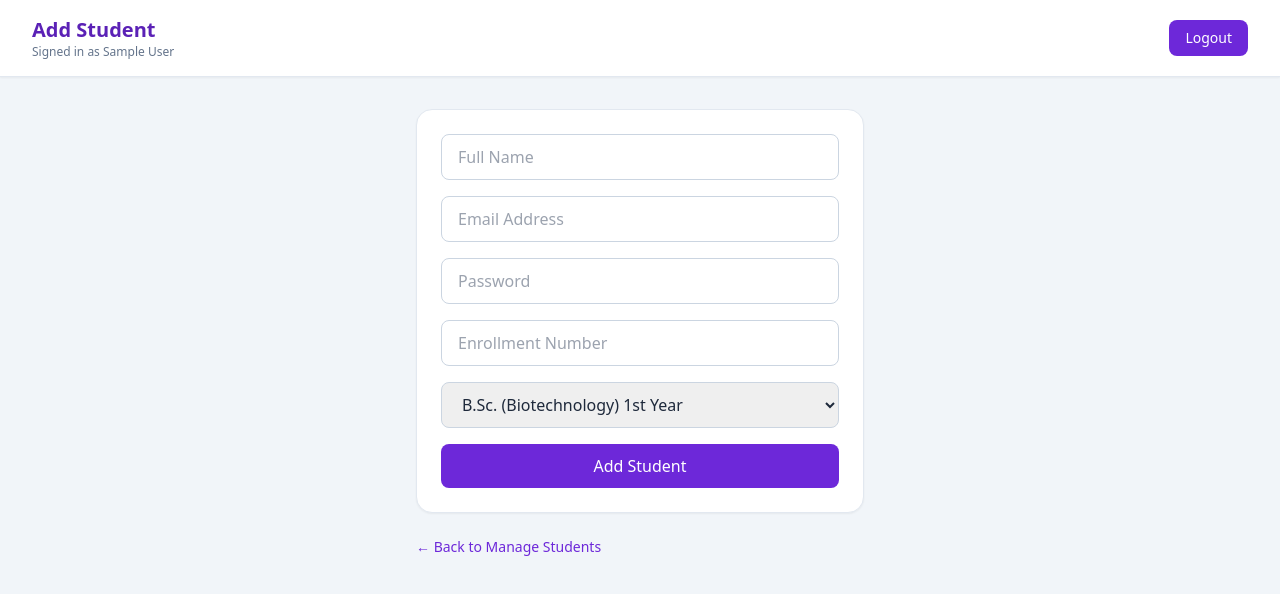
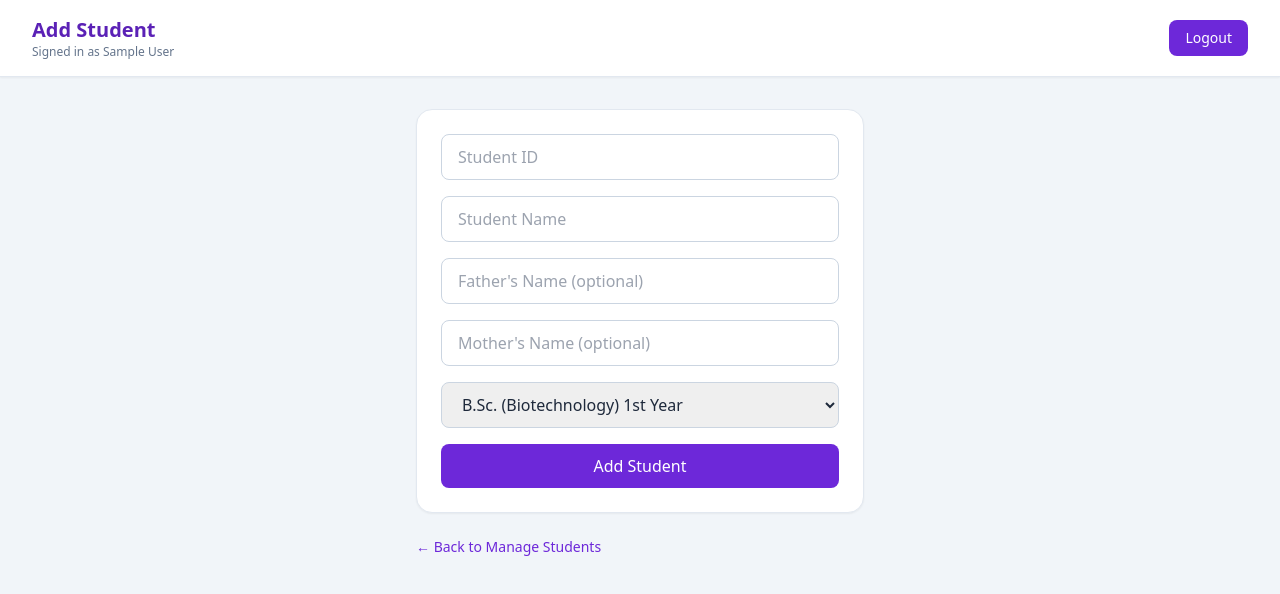
Before and after one commit to premkshirsagar-dev/college_attendance_admin, a React (Vite) app: page /students/add in a window 1280 px wide. Shown: the top 594 px of the page. Built offline with nearby package versions, Linux system fonts and the light colour scheme; sample sign-in values are in the browser's storage.

Commit message:
Update StudentForm.jsx

```diff
--- a/src/pages/StudentForm.jsx
+++ b/src/pages/StudentForm.jsx
@@ -1,4 +1,3 @@
-
 // pages/StudentForm.jsx
 import { useEffect, useState } from "react";
 import { useNavigate, useParams, Link } from "react-router-dom";
@@ -13,7 +12,7 @@ const StudentForm = () => {
   const navigate = useNavigate();
 
   const [form, setForm] = useState({
-    name: "", email: "", password: "", enrollmentNumber: "", class: CLASS_OPTIONS[0],
+    studentId: "", name: "", fatherName: "", motherName: "", class: CLASS_OPTIONS[0],
   });
   const [message, setMessage] = useState(null);
   const [loading, setLoading] = useState(isEdit);
@@ -24,8 +23,11 @@ const StudentForm = () => {
     const fetchStudent = async () => {
       try {
         const res = await api.get(`/admin/students/${id}`);
-        const { name, email, enrollmentNumber, class: studentClass } = res.data;
-        setForm({ name, email, password: "", enrollmentNumber, class: studentClass });
+        const { studentId, name, class: studentClass, fatherName, motherName } = res.data;
+        setForm({
+          studentId, name, class: studentClass,
+          fatherName: fatherName || "", motherName: motherName || "",
+        });
       } catch (err) {
         setMessage({ type: "error", text: "Failed to load student." });
       } finally {
@@ -43,8 +45,7 @@ const StudentForm = () => {
     setSaving(true);
     try {
       if (isEdit) {
-        const { password, ...updateData } = form;
-        await api.put(`/admin/students/${id}`, updateData);
+        await api.put(`/admin/students/${id}`, form);
         setMessage({ type: "success", text: "Student updated successfully." });
       } else {
         await api.post("/admin/students", form);
@@ -69,21 +70,19 @@ const StudentForm = () => {
           ) : (
             <form onSubmit={handleSubmit} className="flex flex-col gap-4">
               <input
-                name="name" placeholder="Full Name" value={form.name} onChange={handleChange} required
+                name="studentId" placeholder="Student ID" value={form.studentId} onChange={handleChange} required
                 className="border border-slate-300 rounded-lg px-4 py-2.5 focus:outline-none focus:ring-2 focus:ring-brand-500"
               />
               <input
-                name="email" type="email" placeholder="Email Address" value={form.email} onChange={handleChange} required
+                name="name" placeholder="Student Name" value={form.name} onChange={handleChange} required
                 className="border border-slate-300 rounded-lg px-4 py-2.5 focus:outline-none focus:ring-2 focus:ring-brand-500"
               />
-              {!isEdit && (
-                <input
-                  name="password" type="password" placeholder="Password" value={form.password} onChange={handleChange} required minLength={6}
-                  className="border border-slate-300 rounded-lg px-4 py-2.5 focus:outline-none focus:ring-2 focus:ring-brand-500"
-                />
-              )}
               <input
-                name="enrollmentNumber" placeholder="Enrollment Number" value={form.enrollmentNumber} onChange={handleChange} required
+                name="fatherName" placeholder="Father's Name (optional)" value={form.fatherName} onChange={handleChange}
+                className="border border-slate-300 rounded-lg px-4 py-2.5 focus:outline-none focus:ring-2 focus:ring-brand-500"
+              />
+              <input
+                name="motherName" placeholder="Mother's Name (optional)" value={form.motherName} onChange={handleChange}
                 className="border border-slate-300 rounded-lg px-4 py-2.5 focus:outline-none focus:ring-2 focus:ring-brand-500"
               />
               <select
@@ -92,6 +91,7 @@ const StudentForm = () => {
               >
                 {CLASS_OPTIONS.map((c) => <option key={c} value={c}>{c}</option>)}
               </select>
+
               <button
                 type="submit" disabled={saving}
                 className="bg-brand-600 hover:bg-brand-700 disabled:opacity-60 text-white font-medium py-2.5 rounded-lg transition"
```
